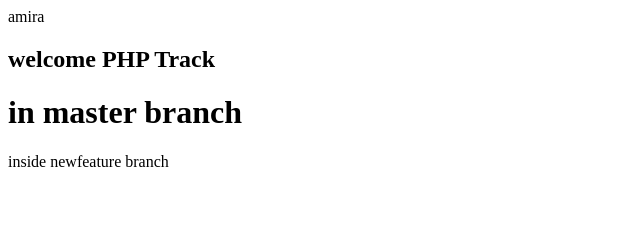
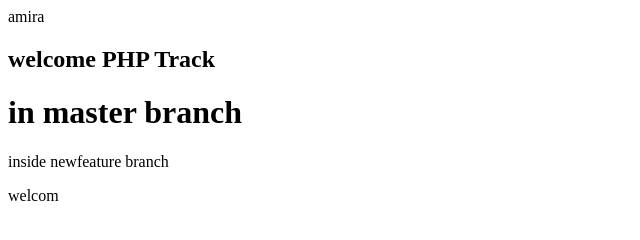
Before and after one commit to amira-abdelhady/phpSohage, a plain HTML site: page index.html in a window 1280 px wide. Shown: the full height of the page, 0-640 px from the left. Drawn offline with Linux system fonts and the light colour scheme.

Commit message:
adding section tag

```diff
--- a/index.html
+++ b/index.html
@@ -16,5 +16,15 @@
     </div>
     <p>inside newfeature branch</p>
 
+
+
+
+
+    <section>
+        <div>
+            <p>welcom</p>
+        </div>
+    </section>
+
 </body>
 </html>
```
